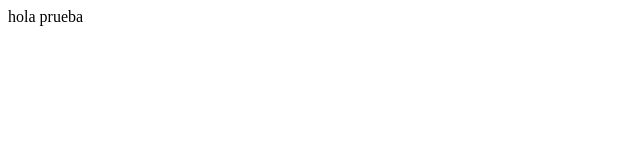
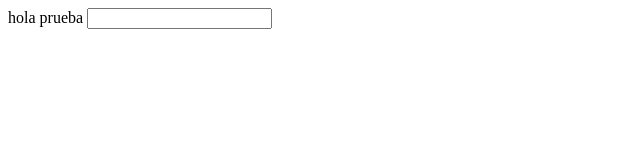
Before and after one commit to difcmail10/pruebaUno, a plain HTML site: page index.html in a window 1280 px wide. Shown: the whole page, without its empty margins (0-640 px from the left). Drawn offline with Linux system fonts and the light colour scheme.

Commit message:
Update index.html

```diff
--- a/index.html
+++ b/index.html
@@ -7,6 +7,6 @@
 </head>
 <body>
     hola prueba
-
+    <input type="text" name="nombre" />
 </body>
 </html>
```
